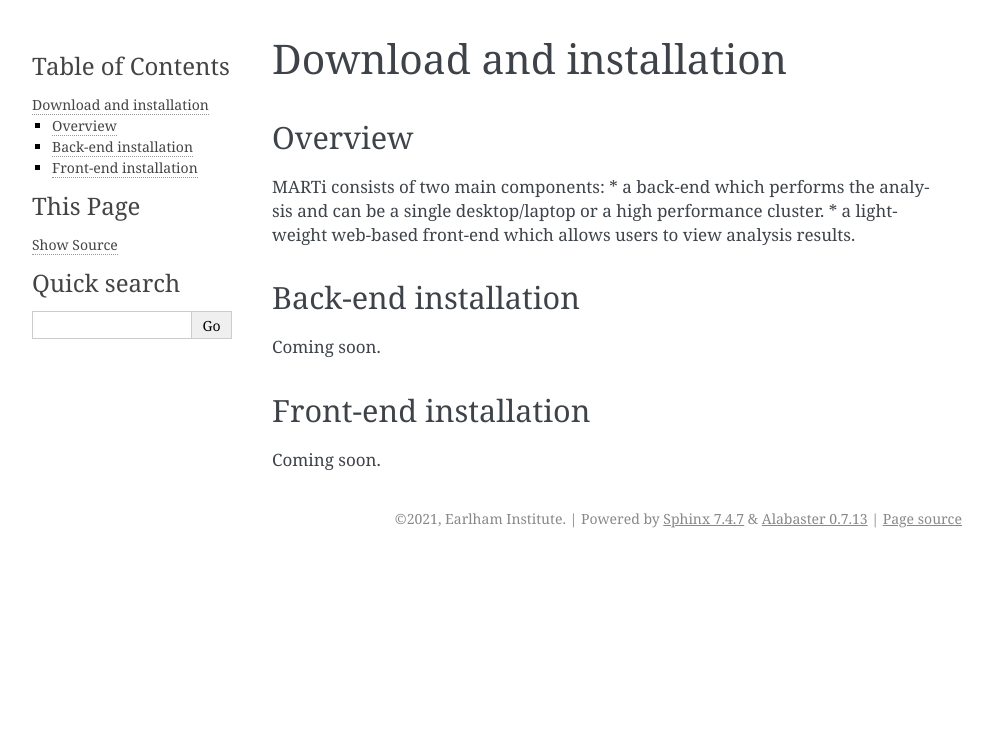
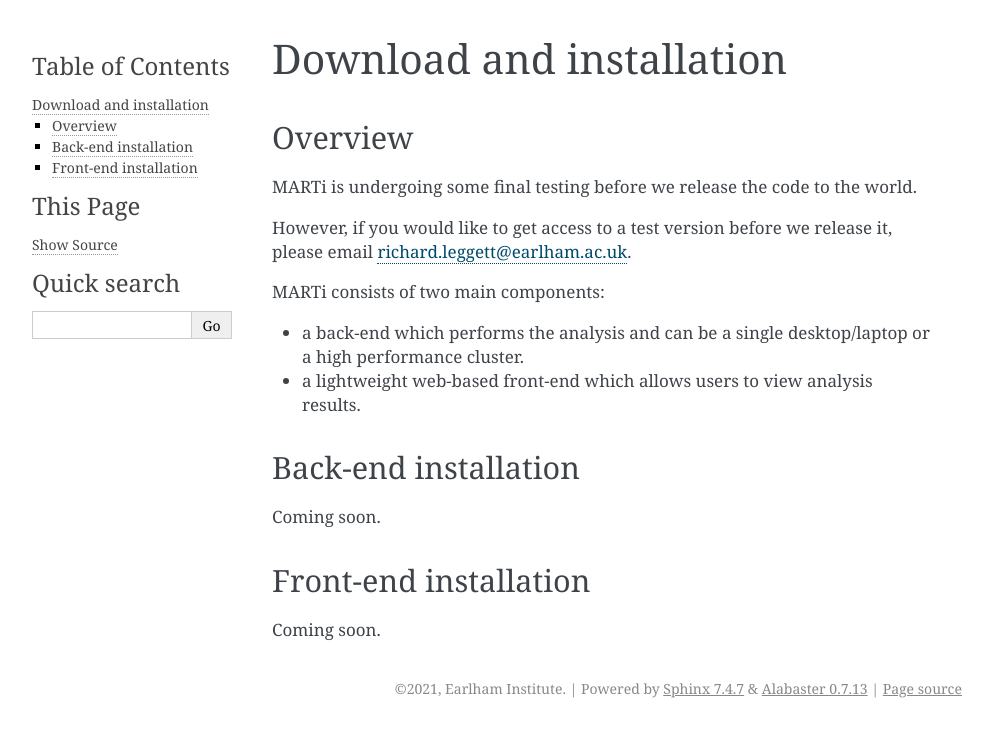
Before and after one commit to richardmleggett/MARTi, a Sphinx documentation site: the page built from docs/source/installation.rst, in a window 1280 px wide. Shown: the top 737 px of the page, without its empty margins (148-1141 px from the left). Built offline with Sphinx 7.4.7, drawn with Linux system fonts in a browser that asks for light colours; formulas are drawn with MathJax 3.

Commit message:
Docs updated

```diff
--- a/docs/source/index.rst
+++ b/docs/source/index.rst
@@ -6,6 +6,7 @@ MARTi - Metagenomic Analysis in Real Time
 
    installation
    running
+   issues
    history
 
 MARTi is a software package designed for performing real-time analysis of metagenomic samples using nanopore sequencing. If you're not working in real-time, MARTi may still be a quick and easy analysis soultion for you. And if you're not using nanopore sequencing, you may still benefit from using MARTi to analyse your data.
--- a/docs/source/installation.rst
+++ b/docs/source/installation.rst
@@ -6,7 +6,12 @@ Download and installation
 Overview
 --------
 
+MARTi is undergoing some final testing before we release the code to the world.
+
+However, if you would like to get access to a test version before we release it, please email richard.leggett@earlham.ac.uk.
+
 MARTi consists of two main components:
+
 * a back-end which performs the analysis and can be a single desktop/laptop or a high performance cluster.
 * a lightweight web-based front-end which allows users to view analysis results.
 
--- /dev/null
+++ b/docs/source/issues.rst
@@ -0,0 +1,6 @@
+.. _issues:
+
+Known issues
+============
+
+* Taxa accumulation plots are based on LCA setting 0 (i.e. 1 read or more). They don't yet change if LCA cutoff is changed.
```
Also changed, not shown: 2 other files.
